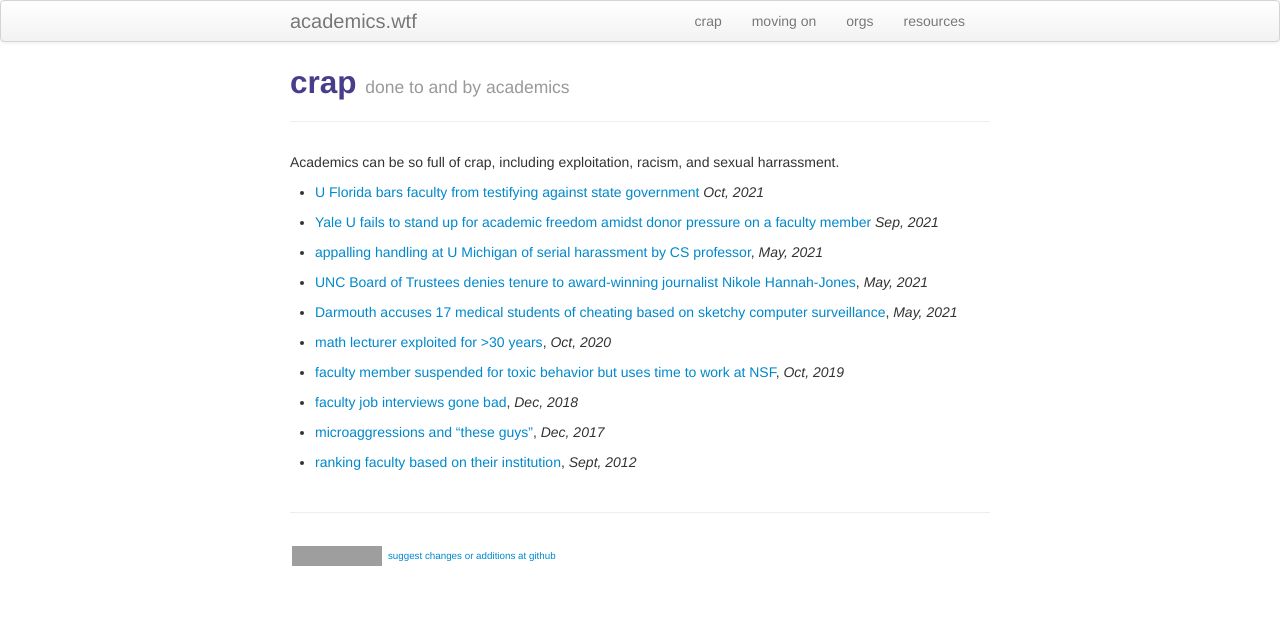
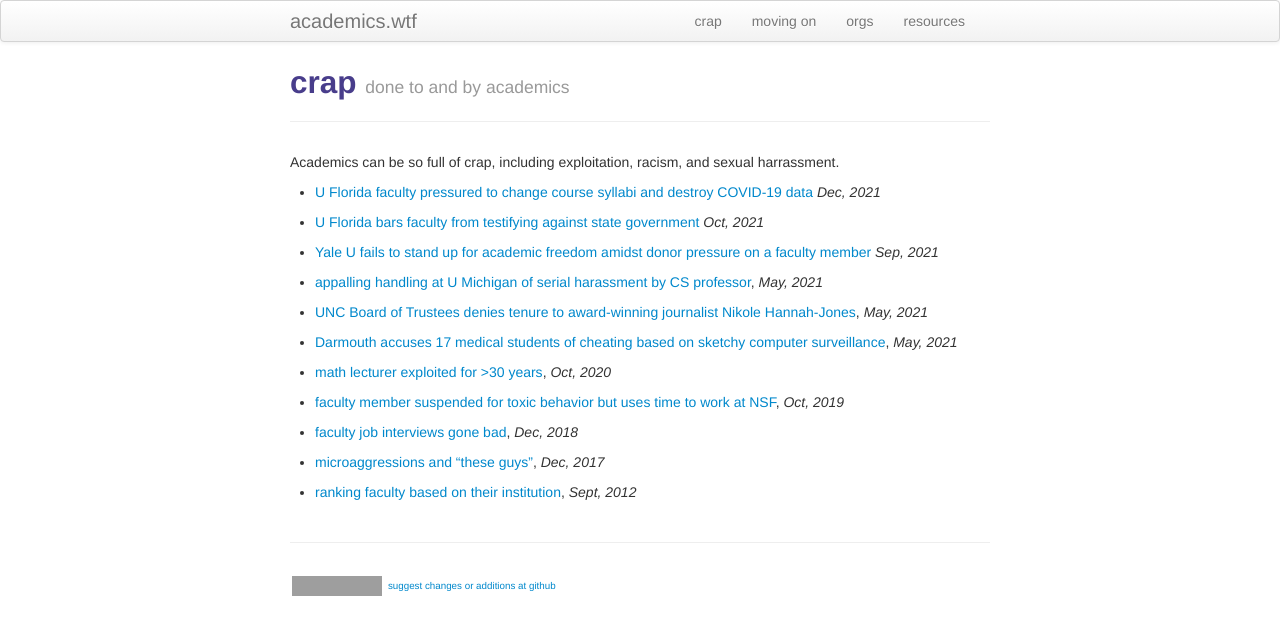
Before and after one commit to kbroman/academics.wtf, a Jekyll site: the page built from crap.md, in a window 1280 px wide. Shown: the top 635 px of the page. Built offline with Jekyll 4.4.1, drawn with Linux system fonts in a browser that asks for light colours; grey boxes are pictures that could not be loaded.

Commit message:
crap.md: another story about U Florida

```diff
--- a/crap.md
+++ b/crap.md
@@ -7,6 +7,9 @@ description: crap done to and by academics
 
 Academics can be so full of crap, including exploitation, racism, and
 sexual harrassment.
+
+- [U Florida faculty pressured to change course syllabi and destroy COVID-19 data](https://www.tampabay.com/news/education/2021/12/06/uf-researchers-felt-pressure-to-destroy-covid-19-data-faculty-report-says/)
+  _Dec, 2021_
 
 - [U Florida bars faculty from testifying against state
   government](https://www.washingtonpost.com/nation/2021/10/30/florida-voting-rights-desantis-lawsuit)
```
